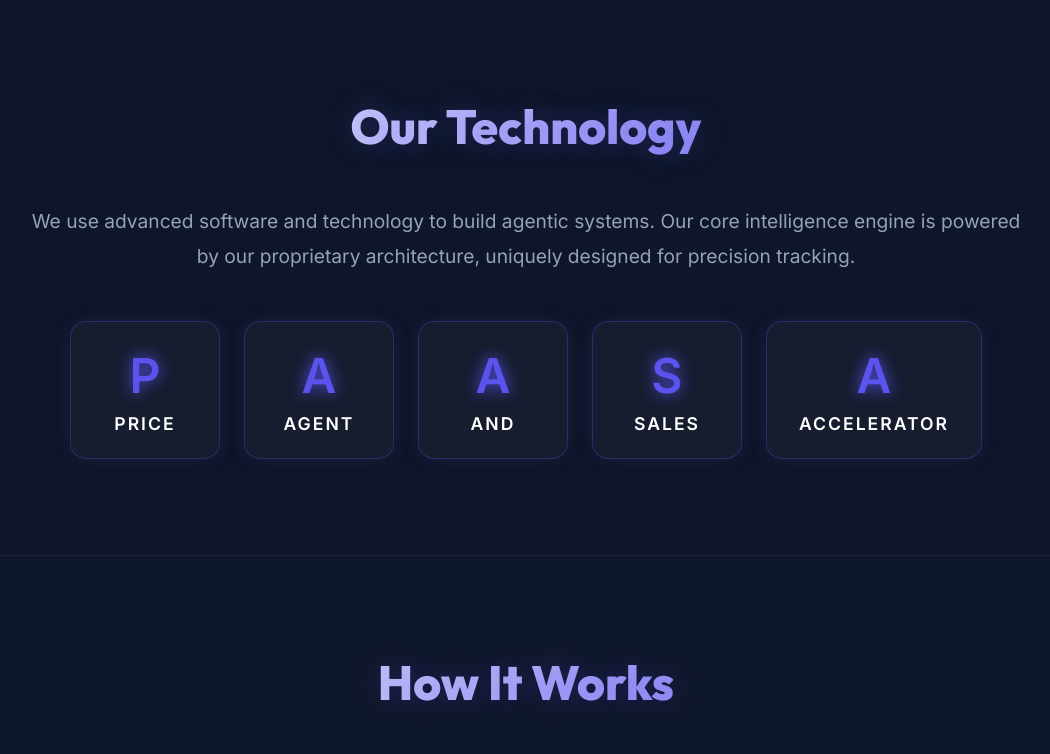
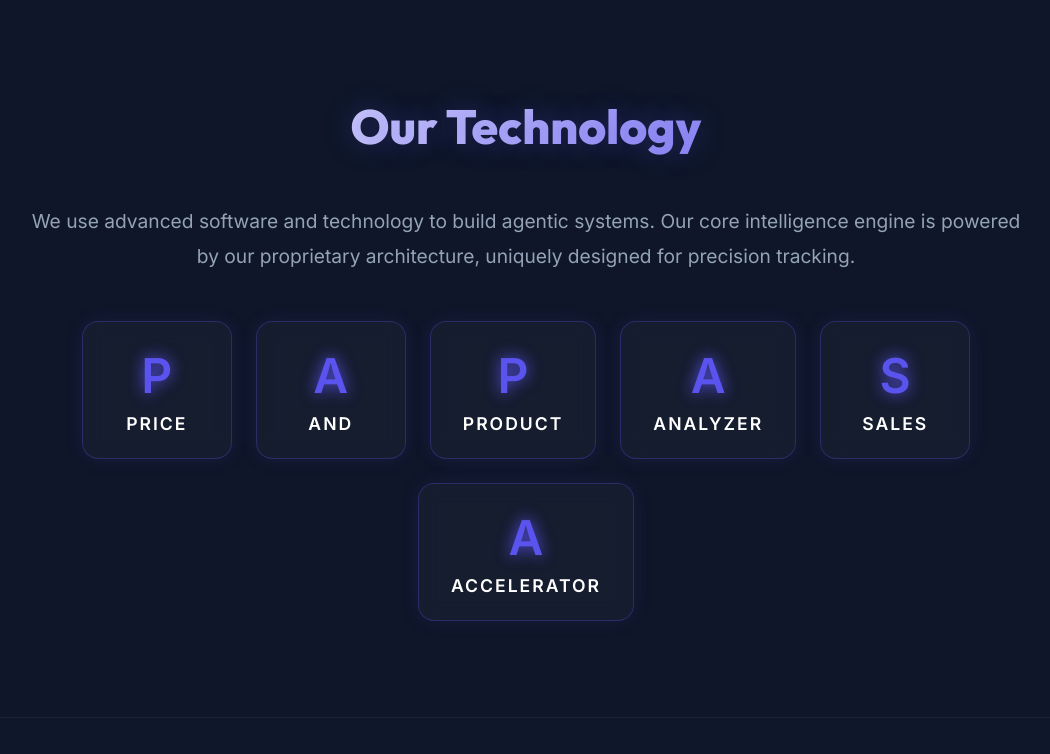
Before and after one commit to dagoat1234567890/hawkscan, a Flask app: page / in a window 1280 px wide. Shown: the part 1681-2435 px from the top of the page, without its empty margins (114-1164 px from the left). Run offline with Flask 3, Linux system fonts and the light colour scheme; parts of the project's set-up code (start-up, migrations or seed data) failed here and were passed over.

Commit message:
feat: change acronym grid to PAPASA boxes

```diff
--- a/hermes-app/templates/landing.html
+++ b/hermes-app/templates/landing.html
@@ -448,11 +448,15 @@
                     </div>
                     <div class="acronym-box">
                         <div class="acronym-letter">A</div>
-                        <div class="acronym-word">Agent</div>
+                        <div class="acronym-word">And</div>
+                    </div>
+                    <div class="acronym-box">
+                        <div class="acronym-letter">P</div>
+                        <div class="acronym-word">Product</div>
                     </div>
                     <div class="acronym-box">
                         <div class="acronym-letter">A</div>
-                        <div class="acronym-word">And</div>
+                        <div class="acronym-word">Analyzer</div>
                     </div>
                     <div class="acronym-box">
                         <div class="acronym-letter">S</div>
```
